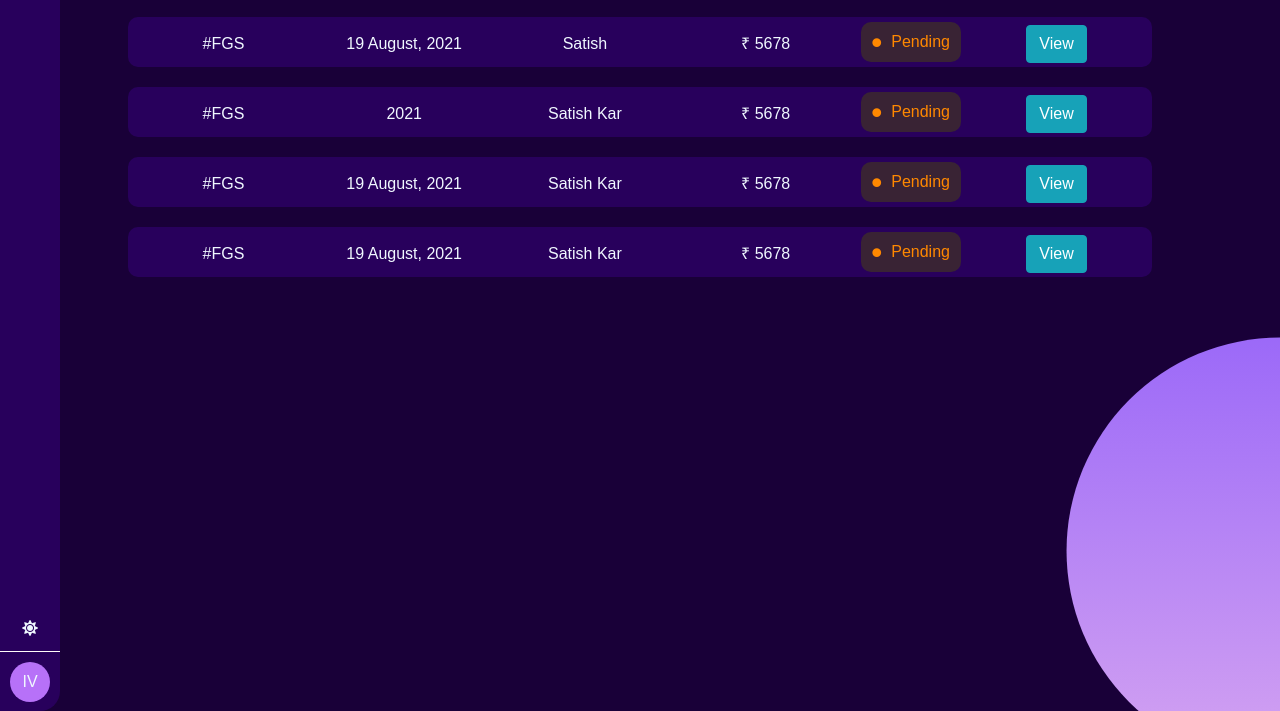
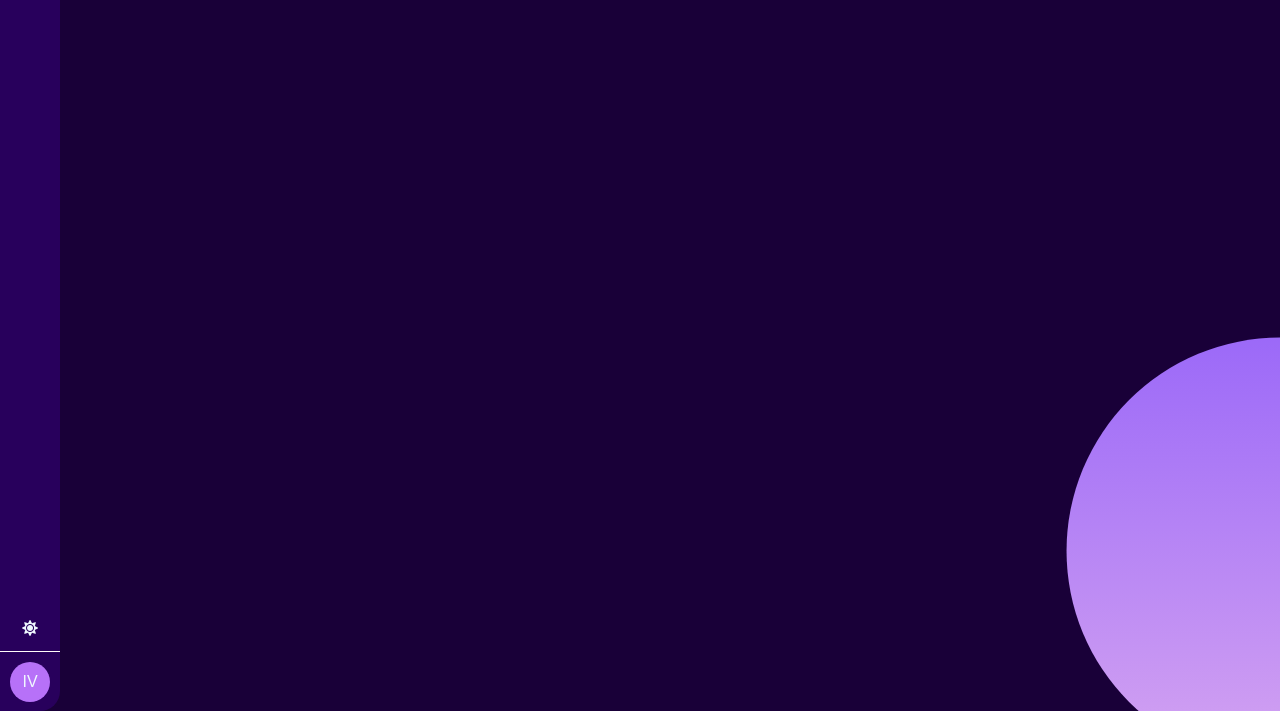
Before and after one commit to sayantanD1999/Invoice, a plain HTML site: page index.html in a window 1280 px wide. Shown: the part 89-800 px from the top of the page. Drawn offline with nearby package versions, Linux system fonts and the light colour scheme.

Commit message:
Update index.html

```diff
--- a/index.html
+++ b/index.html
@@ -87,86 +87,7 @@
     </div>
   </nav>
   <div class="invoices_container">
-    <div class="invoice">
-      <div class="d1 d">
-        <p id="unique_id">#FGS</p>
-      </div>
-      <div class="d3 d">
-        <p id="due_date">19 August, 2021</p>
-      </div>
-      <div class="d2 d">
-        <p id="name">Satish</p>
-      </div>
-      <div class="d4 d">
-        <p id="amount">₹ 5678</p>
-      </div>
-      <div id="payment_status" class="Pending d6">
-        <i class="fas fa-circle"></i>Pending
-      </div>
-      <div class="d5 d">
-        <p><button class="btn btn-info" onclick="getDetails(this)">View</button></p>
-      </div>
-    </div>
-    <div class="invoice">
-      <div class="d1 d">
-        <p id="unique_id">#FGS</p>
-      </div>
-      <div class="d3 d">
-        <p id="due_date"> 2021</p>
-      </div>
-      <div class="d2 d">
-        <p id="name">Satish Kar</p>
-      </div>
-      <div class="d4 d">
-        <p id="amount">₹ 5678</p>
-      </div>
-      <div id="payment_status" class="Pending d6">
-        <i class="fas fa-circle"></i>Pending
-      </div>
-      <div class="d5 d">
-        <p><button class="btn btn-info" onclick="getDetails(this)">View</button></p>
-      </div>
-    </div>
-    <div class="invoice">
-      <div class="d1 d">
-        <p id="unique_id">#FGS</p>
-      </div>
-      <div class="d3 d">
-        <p id="due_date">19 August, 2021</p>
-      </div>
-      <div class="d2 d">
-        <p id="name">Satish Kar</p>
-      </div>
-      <div class="d4 d">
-        <p id="amount">₹ 5678</p>
-      </div>
-      <div id="payment_status" class="Pending d6">
-        <i class="fas fa-circle"></i>Pending
-      </div>
-      <div class="d5 d">
-        <p><button class="btn btn-info" onclick="getDetails(this)">View</button></p>
-      </div>
-    </div>
-    <div class="invoice">
-      <div class="d1 d">
-        <p id="unique_id">#FGS</p>
-      </div>
-      <div class="d3 d">
-        <p id="due_date">19 August, 2021</p>
-      </div>
-      <div class="d2 d">
-        <p id="name">Satish Kar</p>
-      </div>
-      <div class="d4 d">
-        <p id="amount">₹ 5678</p>
-      </div>
-      <div id="payment_status" class="Pending d6">
-        <i class="fas fa-circle"></i>Pending
-      </div>
-      <div class="d5 d">
-        <p><button class="btn btn-info" onclick="getDetails(this)">View</button></p>
-      </div>
-    </div>
+
   </div>
   <div class="new_invoice_form">
     <span class="cross" onclick="closeTab()">&times</span>
```
